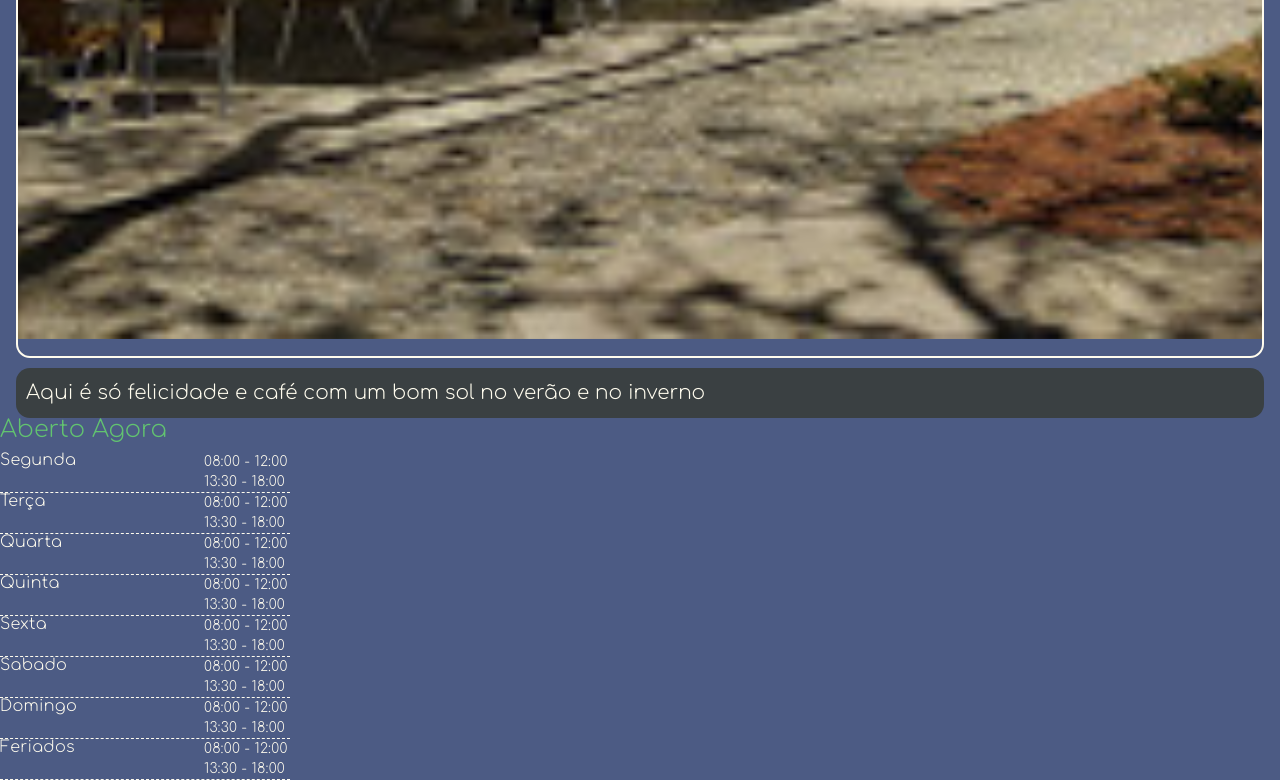
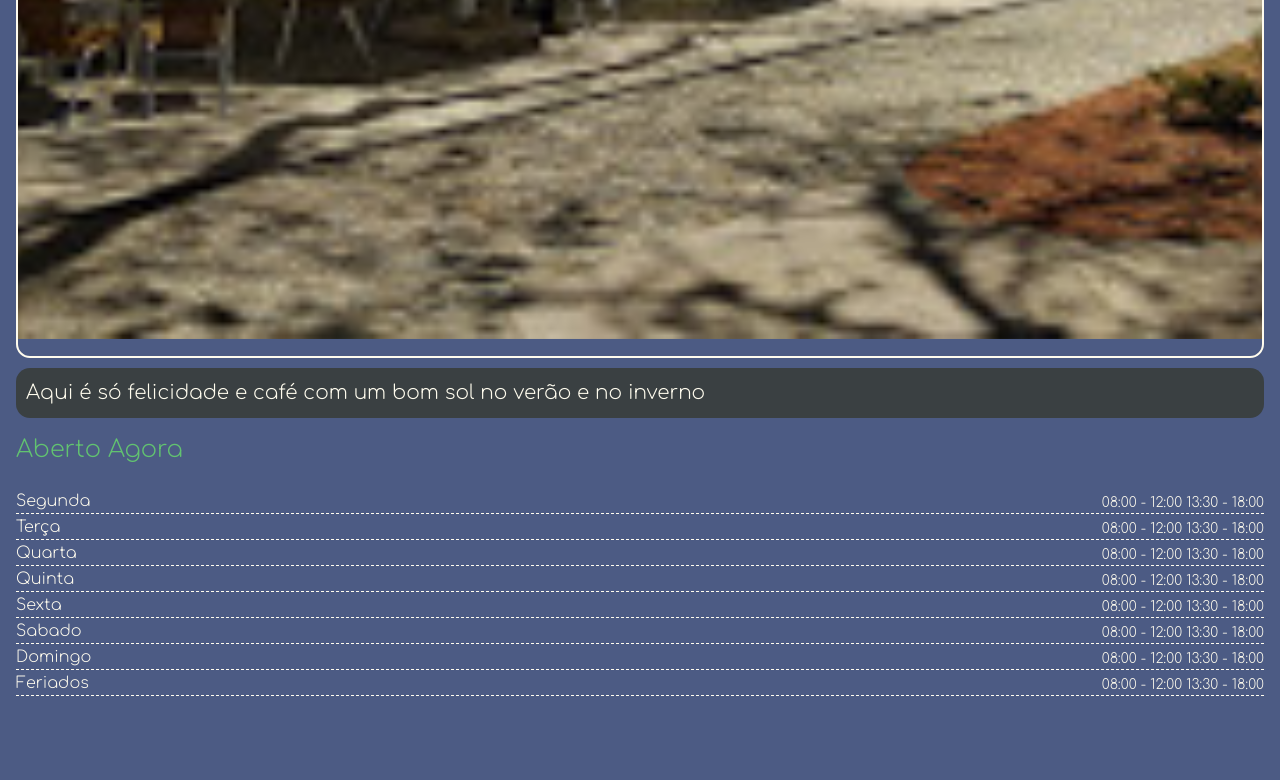
Before and after one commit to JuniorAlvesbr/business-search, a React (Create React App) app: page /details in a window 1280 px wide. Shown: the part 1033-1813 px from the top of the page. After the commit the page ends 1745 px from the top, so only its background shows below. Built offline with nearby package versions, Linux system fonts and the light colour scheme.

Commit message:
adjust css layout

```diff
--- a/src/components/InfoOpenClose/index.js
+++ b/src/components/InfoOpenClose/index.js
@@ -3,7 +3,7 @@ import styled from 'styled-components'
 const InfoOpenClose = styled.p`
     color: ${({ states }) => states === "open" ? '#62c370' : '#ff0000'};
     font-size: 24px;
-    margin-bottom: 10px;
+    padding: 20px 16px 10px;
 `
 
 export default InfoOpenClose;
--- a/src/components/OpeningHours/styles.js
+++ b/src/components/OpeningHours/styles.js
@@ -1,15 +1,16 @@
 import styled from 'styled-components'
 
-export const OpeningHoursStyle = styled.ol``
+export const OpeningHoursStyle = styled.ol`
+    padding: 16px;
+`
 
 export const Items = styled.li`
-    display: flex;
-    flex-wrap: wrap;
-    justify-content: space-between;
-    color: #FFFCEE;
-    letter-spacing: 0.25px;
-    width: 290px;
-    border-bottom: 1px dashed #FFFCEE;
+   display: grid;
+   grid-template-columns: 2fr 1fr;
+   grid-template-rows: 100%;
+   color: #fffcee;
+   border-bottom: 1px dashed #fffcee;
+   padding-top: 5px;
 `
 
 export const Days = styled.p`
@@ -17,7 +18,7 @@ export const Days = styled.p`
 `
 
 export const Hours = styled.p`
-    width: 86px;
     font-size: 14px;
     line-height: 20px;
+    text-align: right;
 `
```
